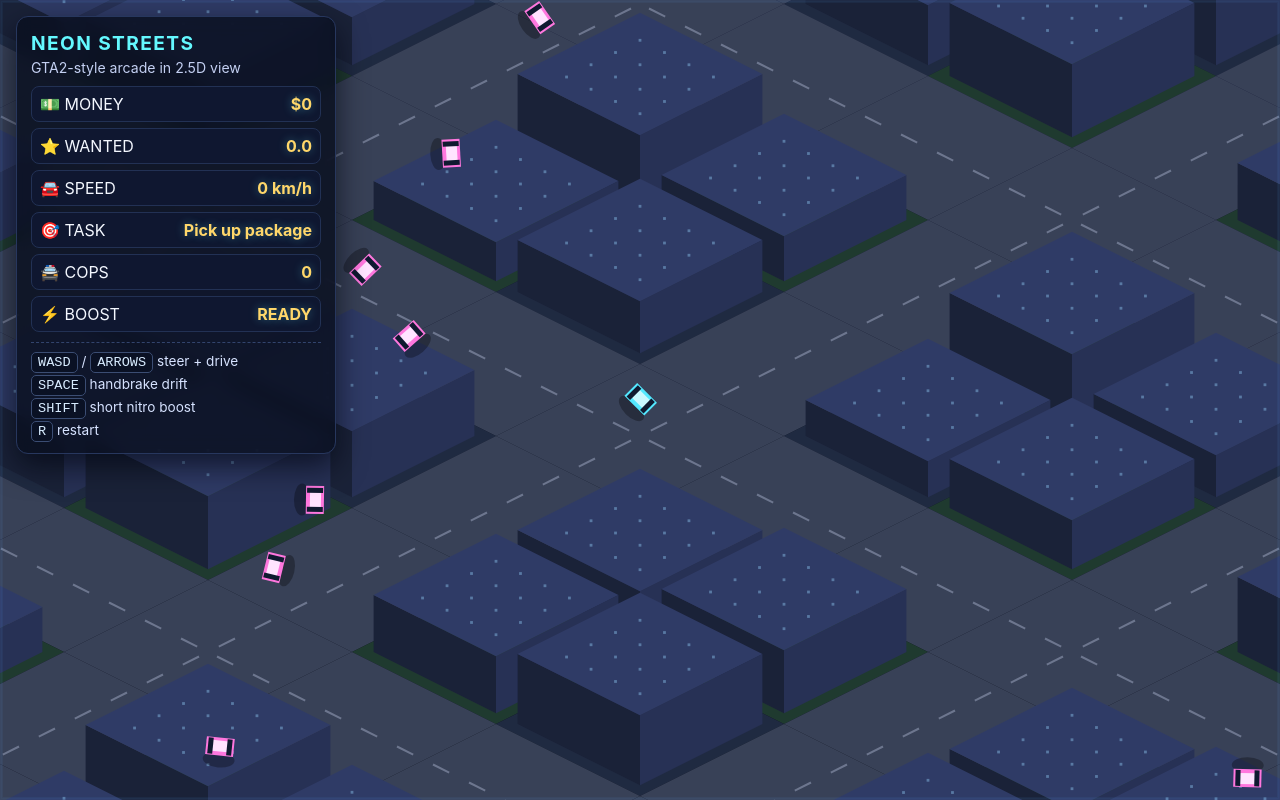
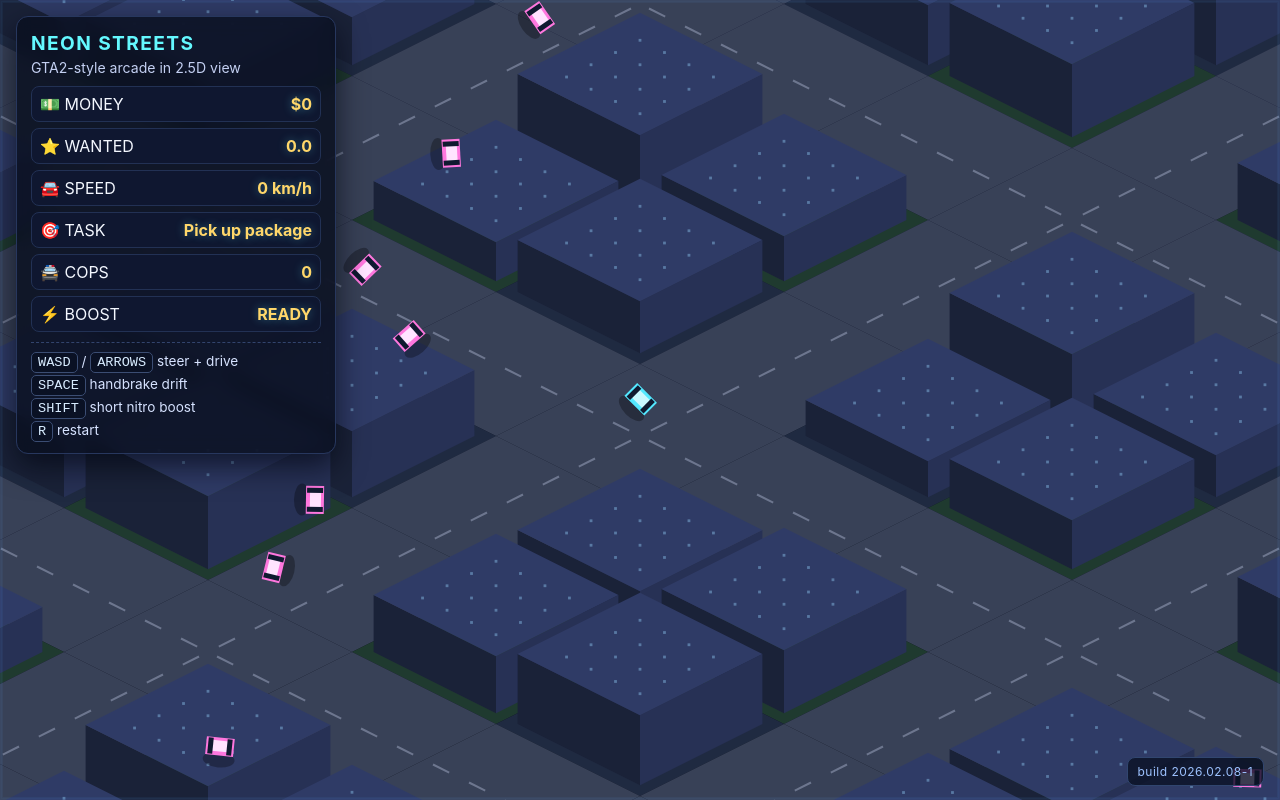
Before and after one commit to slava225/Novela, a plain HTML site: page index.html in a window 1280 px wide. Drawn offline with Linux system fonts and the light colour scheme; animation ran at ten frames a second.

Commit message:
Fix GitHub Pages deployment and add visible build marker

```diff
--- a/index.html
+++ b/index.html
@@ -26,6 +26,8 @@
       </div>
     </aside>
 
+    <div class="build-tag">build 2026.02.08-1</div>
+
     <script type="module" src="game.js"></script>
   </body>
 </html>
--- a/styles.css
+++ b/styles.css
@@ -86,3 +86,17 @@ kbd {
   background: #0a1124;
   color: #d8ecff;
 }
+
+
+.build-tag {
+  position: fixed;
+  right: 16px;
+  bottom: 14px;
+  padding: 6px 10px;
+  border-radius: 8px;
+  border: 1px solid #31466f;
+  background: #0b1225cc;
+  color: #9dc2ff;
+  font-size: 0.75rem;
+  letter-spacing: 0.04em;
+}
```
Also changed, not shown: 2 other files.
